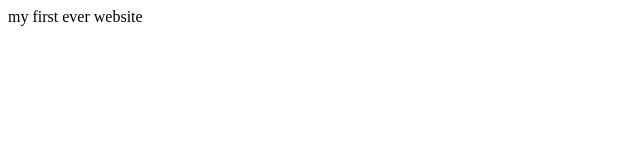
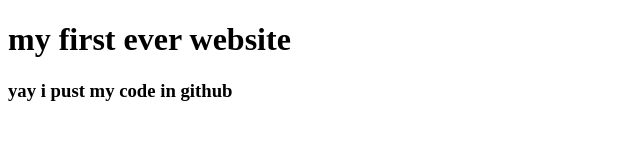
Before and after one commit to mtsadiyazannat123/my-first-website, a plain HTML site: page index.html in a window 1280 px wide. Shown: the whole page, without its empty margins (0-640 px from the left). Drawn offline with Linux system fonts and the light colour scheme.

Commit message:
learn gitHub

```diff
--- a/index.html
+++ b/index.html
@@ -6,6 +6,7 @@
     <title>Document</title>
 </head>
 <body>
-    my first ever website
+    <h1>my first ever website</h1>
+    <h3>yay i pust my code in github</h3>
 </body>
 </html>
```
